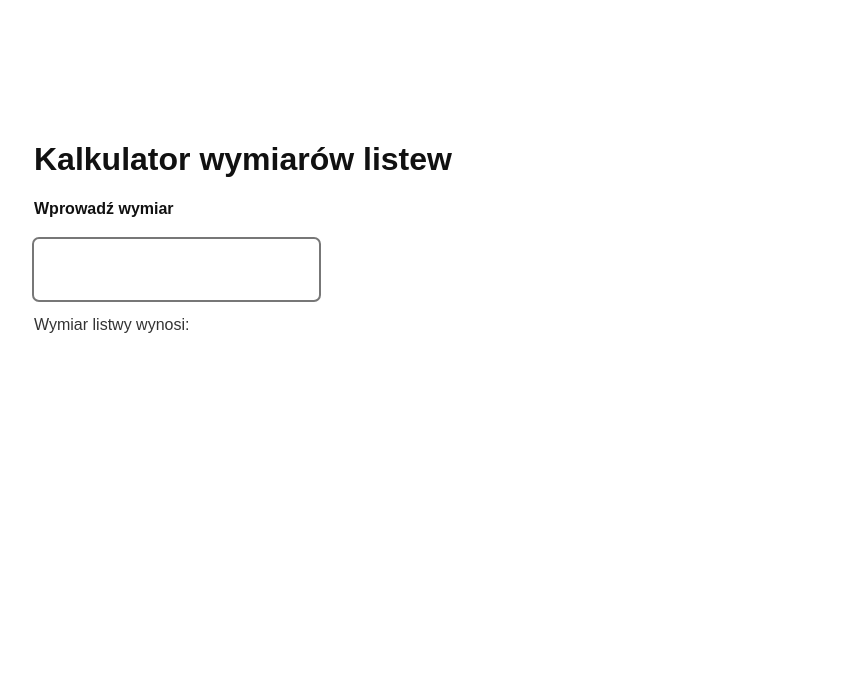
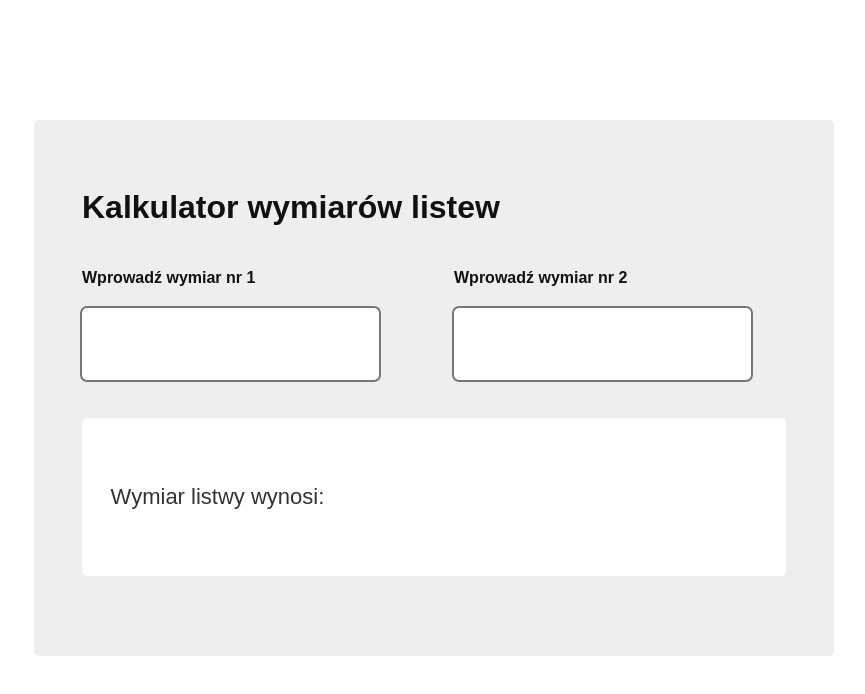
Before and after one commit to PrzemekMiros/dimensioncalc, an Eleventy site: page src/index.html in a window 1280 px wide. Shown: the whole page, without its empty margins (206-1071 px from the left). Built offline with nearby package versions, Linux system fonts and the light colour scheme; Eleventy itself is replaced by a stand-in of ours; files that its build step writes are made by us from their sources.

Commit message:
Add layout

```diff
--- a/public/css/style.css
+++ b/public/css/style.css
@@ -1,8 +1,11 @@
 :root {
     --color-accent: rgb(0, 255, 149);
+    --color-light: #fff;
+    --color-gray: #eee;
     --color-heading: #111;
     --color-text: #333;
     --color-border: #777;
+    --border-radius: 5px;
 }
 
 
@@ -13,26 +16,59 @@ body {
     color: #111;
 }
 
+/* Grid
+------------------------------*/
+
 .container {
     max-width: 800px;
     margin-left: auto;
     margin-right: auto;
 }
 
+@media(min-width:767px) {
+    .grid-md-2 {
+        display: grid;
+        grid-template-columns: 1fr 1fr;
+        grid-gap: 40px
+    }
+}
+
+/* Spacings
+------------------------------*/
+
 .pt-large {
     padding-top: 120px
 }
+.pt-medium {
+    padding-top:80px
+}
+
+
+/* Typography
+------------------------------*/
 
 p,
 span {
     color: var(--color-text);
 }
 
+.bold {
+    font-weight: 600
+}
+
+/* Calculator
+------------------------------*/
+
+.calculator-wrap {
+    padding: 3em 3em 5em;
+    background-color: var(--color-gray);
+    border-radius: 5px;
+}
 
 input {
-    padding: 1em;
+    padding: 1.3em;
     font-size: 1.2rem;
-    border-radius: 5px;
+    border-radius: var(--border-radius);
     border: none;
     outline: 2px solid var(--color-border);
 }
@@ -41,3 +77,11 @@ input:active,
 input:focus {
     outline: 2px solid var(--color-accent);
 }
+
+.sum-wrap {
+    padding: 3em 1.3em;
+    margin-top: 1em;
+    background-color: var(--color-light);
+    border-radius: var(--border-radius);
+    font-size: 22px;
+}
--- a/src/css/style.css
+++ b/src/css/style.css
@@ -1,8 +1,11 @@
 :root {
     --color-accent: rgb(0, 255, 149);
+    --color-light: #fff;
+    --color-gray: #eee;
     --color-heading: #111;
     --color-text: #333;
     --color-border: #777;
+    --border-radius: 5px;
 }
 
 
@@ -13,26 +16,59 @@ body {
     color: #111;
 }
 
+/* Grid
+------------------------------*/
+
 .container {
     max-width: 800px;
     margin-left: auto;
     margin-right: auto;
 }
 
+@media(min-width:767px) {
+    .grid-md-2 {
+        display: grid;
+        grid-template-columns: 1fr 1fr;
+        grid-gap: 40px
+    }
+}
+
+/* Spacings
+------------------------------*/
+
 .pt-large {
     padding-top: 120px
 }
+.pt-medium {
+    padding-top:80px
+}
+
+
+/* Typography
+------------------------------*/
 
 p,
 span {
     color: var(--color-text);
 }
 
+.bold {
+    font-weight: 600
+}
+
+/* Calculator
+------------------------------*/
+
+.calculator-wrap {
+    padding: 3em 3em 5em;
+    background-color: var(--color-gray);
+    border-radius: 5px;
+}
 
 input {
-    padding: 1em;
+    padding: 1.3em;
     font-size: 1.2rem;
-    border-radius: 5px;
+    border-radius: var(--border-radius);
     border: none;
     outline: 2px solid var(--color-border);
 }
@@ -41,3 +77,11 @@ input:active,
 input:focus {
     outline: 2px solid var(--color-accent);
 }
+
+.sum-wrap {
+    padding: 3em 1.3em;
+    margin-top: 1em;
+    background-color: var(--color-light);
+    border-radius: var(--border-radius);
+    font-size: 22px;
+}
--- a/src/index.html
+++ b/src/index.html
@@ -13,29 +13,45 @@
 <body>
     <main>
         <div class="container pt-large">
-            <header>
+            <div class="calculator-wrap">
+                <header>
                 <h1>Kalkulator wymiarów listew</h1>
             </header>
-            <h4>Wprowadź wymiar</h4>
-            <p>
-                <input id="num-one">
-            </p>
-            <span>Wymiar listwy wynosi:</span>
-            <span id="add-sum"></span>
+            <div class="grid-md-2">
+                <div>
+                    <h4>Wprowadź wymiar nr 1</h4>
+                    <p>
+                        <input id="num-one" type="number">
+                    </p>
+                </div>
+                <div>
+                    <h4>Wprowadź wymiar nr 2</h4>
+                    <p>
+                        <input id="num-two" type="number">
+                    </p>
+                </div>
+            </div>
+            <div class="sum-wrap">
+                <span>Wymiar listwy wynosi:</span>
+                <span id="add-sum" class="bold"></span>
+            </div>
+            </div>
         </div>
     </main>
 </body>
 
 <script>
     var numOne = document.getElementById("num-one");
+    var numTwo = document.getElementById("num-two");
     var addSum = document.getElementById("add-sum");
 
     numOne.addEventListener("input", add);
 
     function add() {
         var one = Number(numOne.value) || 0;
-        var two = 3.5;
-        var sum = Number(one - two);
+        var two = Number(numTwo.value) || 0;
+        var count = 3.5;
+        var sum = Number(one - count);
         addSum.innerHTML = sum;
     }
 </script>
```
Also changed, not shown: public/index.html (+25 -9 lines).
